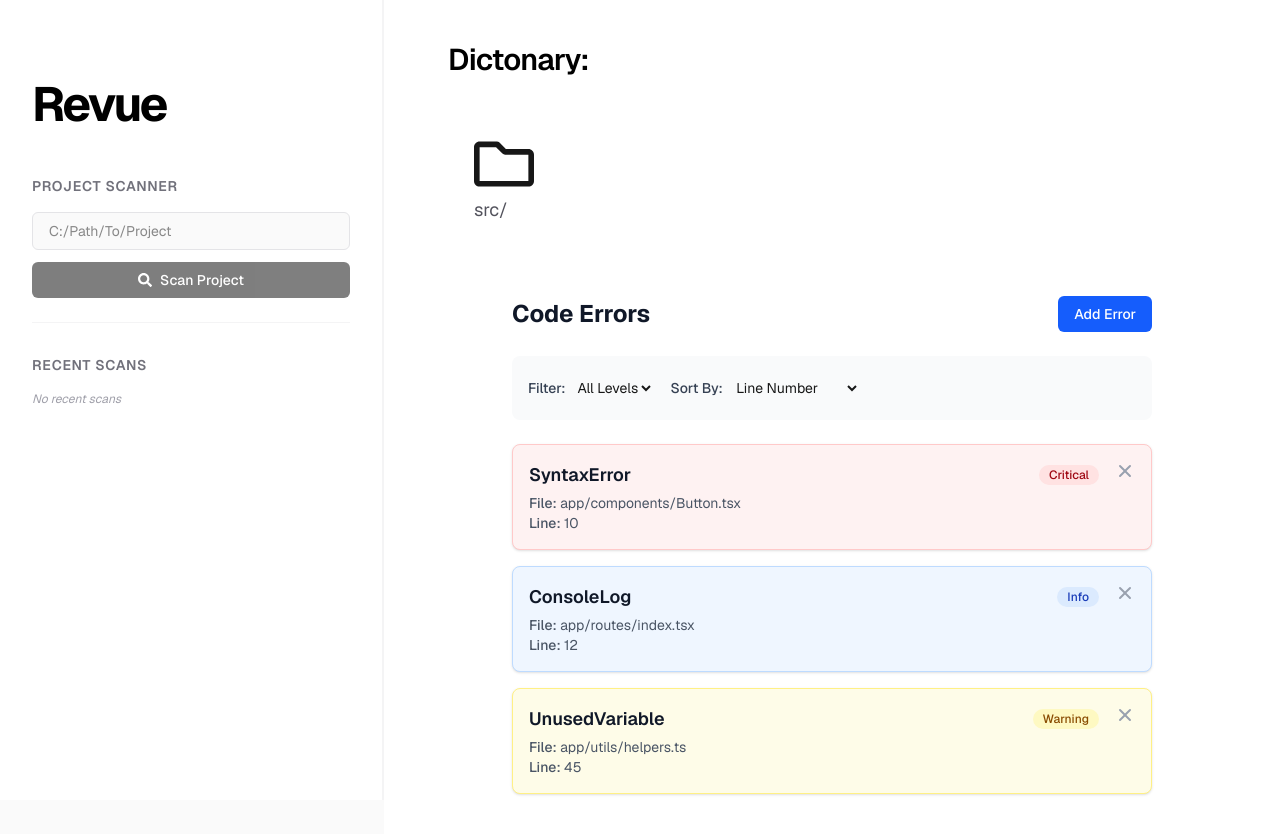
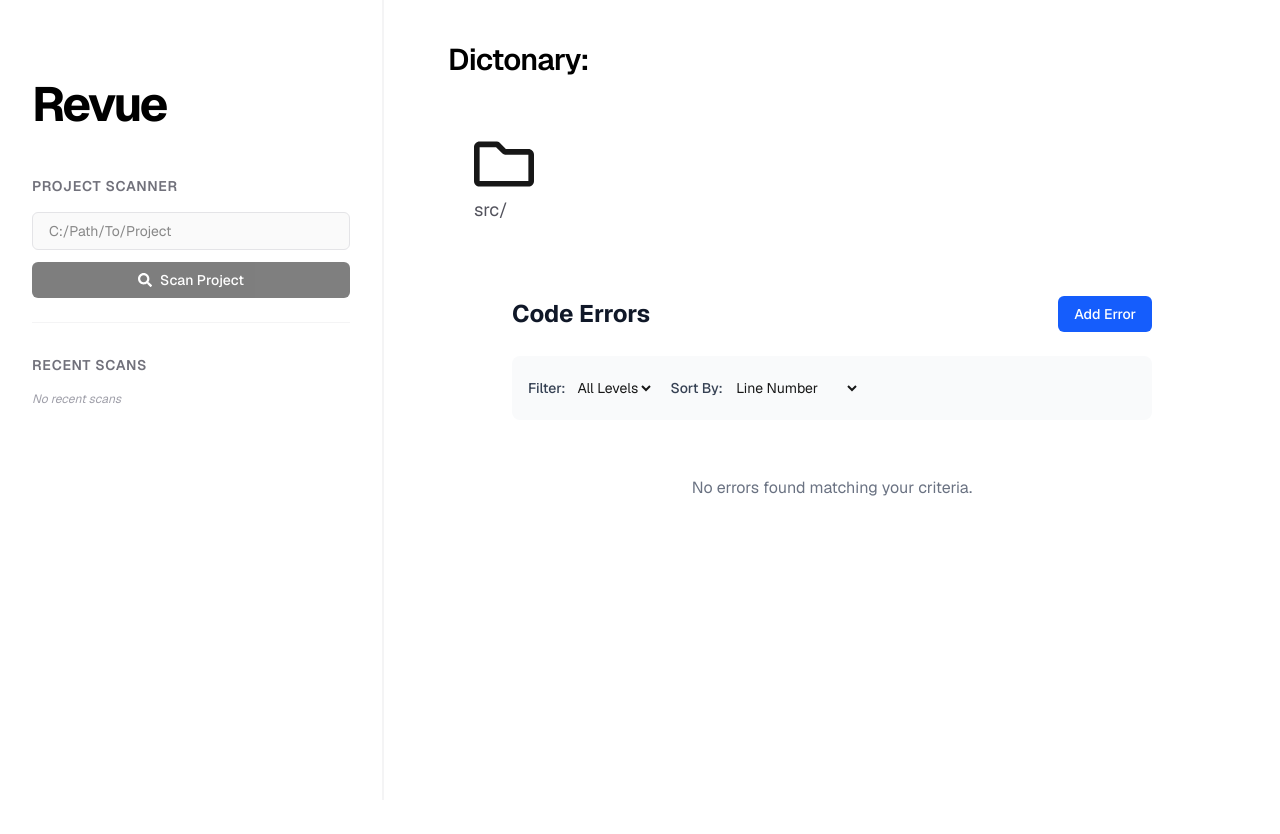
Before and after one commit to Mohamed-Abuali/Revue, a Next.js app: page / in a window 1280 px wide. Shown: the top 834 px of the page. After the commit the page ends 800 px from the top, so only its background shows below. Built offline with nearby package versions, Linux system fonts and the light colour scheme.

Commit message:
feat(ErrorList): add initialErrors prop to handle external error updates
Add support for passing initial errors to ErrorList component and synchronize with internal state via useEffect. This allows external updates to be reflected in the error list.

```diff
--- a/app/components/ErrorList.tsx
+++ b/app/components/ErrorList.tsx
@@ -64,8 +64,16 @@ class ErrorBoundary extends React.Component<{ children: React.ReactNode }, { has
   }
 }
 
-const ErrorListContent = () => {
+const ErrorListContent = ({ initialErrors = [] }: { initialErrors?: CodeError[] }) => {
   const [errors, setErrors] = useState<CodeError[]>(initialErrors);
+
+  // Update local state when prop changes
+  React.useEffect(() => {
+    if (initialErrors.length > 0) {
+        setErrors(initialErrors);
+    }
+  }, [initialErrors]);
+
   const [filterLevel, setFilterLevel] = useState<'all' | 'critical' | 'warning' | 'info'>('all');
   const [sortField, setSortField] = useState<'line' | 'name'>('line');
 
@@ -191,10 +199,10 @@ const ErrorListContent = () => {
   );
 };
 
-const ErrorList = () => {
+const ErrorList = ({ initialErrors }: { initialErrors?: CodeError[] }) => {
     return (
         <ErrorBoundary>
-            <ErrorListContent />
+            <ErrorListContent initialErrors={initialErrors} />
         </ErrorBoundary>
     )
 }
```
